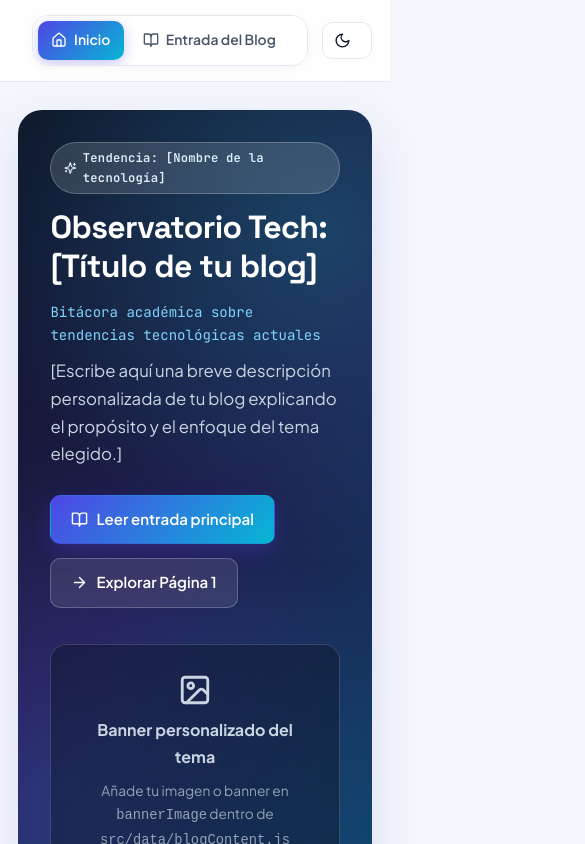
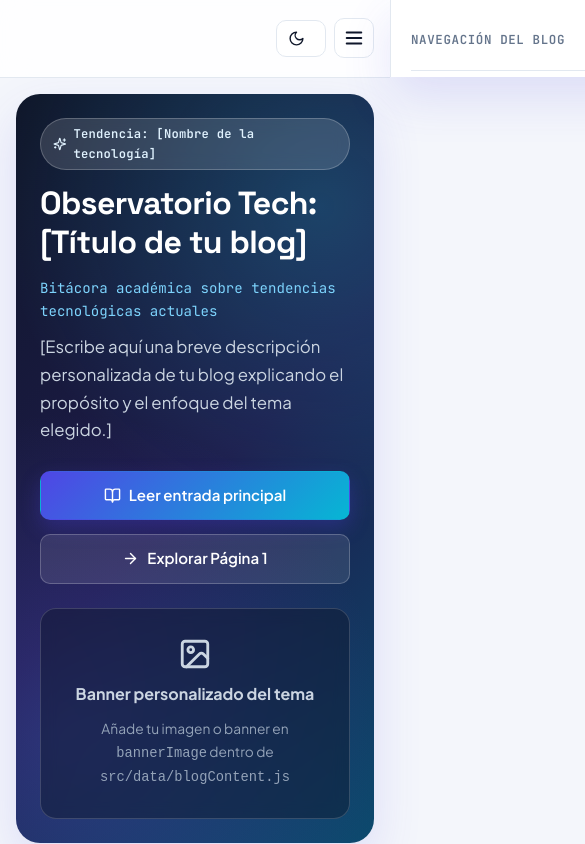
Before and after one commit to Camilin2718/Blog, a React (Vite) app: page / in a window 390 px wide. Shown: the top 844 px of the page, 585 px wide, since content can reach past the window. Built offline with nearby package versions, Linux system fonts and the light colour scheme.

Commit message:
feat: implementar cambios

```diff
--- a/src/components/organisms/Navbar.jsx
+++ b/src/components/organisms/Navbar.jsx
@@ -5,9 +5,11 @@ import {
   Cpu,
   Home,
   Layers,
+  Menu,
   Moon,
   Rocket,
   Sun,
+  X,
 } from 'lucide-react';
 import { Button, NavLinkItem } from '../atoms';
 
@@ -23,6 +25,24 @@ export function Navbar({ blogTitle, theme, onToggleTheme }) {
   const { pathname } = useLocation();
   const navRef = useRef(null);
   const [indicator, setIndicator] = useState({ left: 0, width: 0, ready: false });
+  const [mobileMenuOpen, setMobileMenuOpen] = useState(false);
+
+  // Cerrar el menú móvil al cambiar de ruta
+  useEffect(() => {
+    setMobileMenuOpen(false);
+  }, [pathname]);
+
+  // Bloquear el scroll del body cuando el menú móvil esté abierto
+  useEffect(() => {
+    if (mobileMenuOpen) {
+      document.body.style.overflow = 'hidden';
+    } else {
+      document.body.style.overflow = '';
+    }
+    return () => {
+      document.body.style.overflow = '';
+    };
+  }, [mobileMenuOpen]);
 
   const updateIndicator = () => {
     const navEl = navRef.current;
@@ -43,8 +63,6 @@ export function Navbar({ blogTitle, theme, onToggleTheme }) {
 
   useLayoutEffect(() => {
     updateIndicator();
-    const activeEl = navRef.current?.querySelector('.atom-nav-link--active');
-    activeEl?.scrollIntoView({ behavior: 'smooth', inline: 'nearest', block: 'nearest' });
   }, [pathname]);
 
   useEffect(() => {
@@ -60,7 +78,12 @@ export function Navbar({ blogTitle, theme, onToggleTheme }) {
           <span className="navbar__brand-text">{blogTitle}</span>
         </Link>
 
-        <nav ref={navRef} aria-label="Navegación principal del blog" className="navbar__links">
+        {/* Menú de escritorio horizontal */}
+        <nav
+          ref={navRef}
+          aria-label="Navegación principal de escritorio"
+          className="navbar__links navbar__links--desktop"
+        >
           <span
             aria-hidden="true"
             className="navbar__indicator"
@@ -89,6 +112,56 @@ export function Navbar({ blogTitle, theme, onToggleTheme }) {
             title={theme === 'dark' ? 'Cambiar a modo claro' : 'Cambiar a modo oscuro'}
             className="navbar__theme-btn"
           />
+
+          {/* Botón hamburguesa exclusivo para móvil */}
+          <button
+            type="button"
+            className="navbar__burger-btn"
+            onClick={() => setMobileMenuOpen((prev) => !prev)}
+            aria-label={mobileMenuOpen ? 'Cerrar menú' : 'Abrir menú'}
+            aria-expanded={mobileMenuOpen}
+          >
+            {mobileMenuOpen ? <X size={22} /> : <Menu size={22} />}
+          </button>
+        </div>
+      </div>
+
+      {/* Menú desplegable móvil */}
+      {mobileMenuOpen && (
+        <div
+          className="navbar__mobile-backdrop"
+          onClick={() => setMobileMenuOpen(false)}
+          aria-hidden="true"
+        />
+      )}
+
+      <div
+        className={`navbar__mobile-drawer ${
+          mobileMenuOpen ? 'navbar__mobile-drawer--open' : ''
+        }`}
+        aria-label="Menú móvil"
+      >
+        <div className="navbar__mobile-nav">
+          <div className="navbar__mobile-header">
+            <span className="navbar__mobile-tag">Navegación del Blog</span>
+            <button
+              type="button"
+              className="navbar__mobile-close-btn"
+              onClick={() => setMobileMenuOpen(false)}
+              aria-label="Cerrar menú"
+            >
+              <X size={20} />
+            </button>
+          </div>
+          {NAV_ITEMS.map((item) => (
+            <NavLinkItem
+              key={item.to}
+              to={item.to}
+              label={item.label}
+              icon={item.icon}
+              onClick={() => setMobileMenuOpen(false)}
+            />
+          ))}
         </div>
       </div>
     </header>
--- a/src/styles/global.css
+++ b/src/styles/global.css
@@ -104,7 +104,7 @@ img {
 
 @media (max-width: 640px) {
   .container {
-    padding: 0 1.15rem;
+    padding: 0 1rem;
   }
 }
 
@@ -330,6 +330,7 @@ img {
   padding: 0.65rem 0;
   background: var(--bg-glass);
   backdrop-filter: blur(14px);
+  -webkit-backdrop-filter: blur(14px);
   border-bottom: 1px solid var(--border-subtle);
 }
 
@@ -337,8 +338,8 @@ img {
   display: flex;
   align-items: center;
   justify-content: space-between;
-  gap: 1.5rem;
-  min-height: 60px;
+  gap: 1.25rem;
+  min-height: 56px;
 }
 
 .navbar__brand {
@@ -355,25 +356,6 @@ img {
   white-space: nowrap;
 }
 
-.navbar__logo {
-  width: 38px;
-  height: 38px;
-  flex-shrink: 0;
-  border-radius: 12px;
-  overflow: hidden;
-  display: grid;
-  place-items: center;
-  background: var(--accent-gradient);
-  color: #ffffff;
-  box-shadow: 0 6px 16px rgba(79, 70, 229, 0.28);
-}
-
-.navbar__logo-img {
-  width: 100%;
-  height: 100%;
-  object-fit: cover;
-}
-
 .navbar__links {
   position: relative;
   display: flex;
@@ -387,8 +369,10 @@ img {
   border: 1px solid var(--border-subtle);
   box-shadow: var(--shadow-sm);
   overflow-x: auto;
+  -webkit-overflow-scrolling: touch;
   scrollbar-width: none;
   -ms-overflow-style: none;
+  max-width: 100%;
 }
 
 .navbar__links::-webkit-scrollbar {
@@ -443,6 +427,151 @@ img {
 .atom-nav-link--active:hover {
   background: transparent;
   color: #ffffff;
+}
+
+.navbar__actions {
+  display: flex;
+  align-items: center;
+  gap: 0.5rem;
+  flex-shrink: 0;
+}
+
+.navbar__theme-btn {
+  padding: 0.58rem 0.72rem;
+}
+
+.navbar__burger-btn {
+  display: none;
+  align-items: center;
+  justify-content: center;
+  width: 40px;
+  height: 40px;
+  border-radius: var(--radius-sm);
+  background: var(--bg-surface);
+  border: 1px solid var(--border-subtle);
+  color: var(--text-primary);
+  cursor: pointer;
+  transition: background-color var(--transition-fast), border-color var(--transition-fast);
+}
+
+.navbar__burger-btn:hover {
+  background: var(--accent-soft);
+  color: var(--accent-primary);
+  border-color: var(--border-accent);
+}
+
+/* Telón de fondo oscuro para el menú móvil */
+.navbar__mobile-backdrop {
+  position: fixed;
+  inset: 0;
+  background: rgba(15, 23, 42, 0.6);
+  backdrop-filter: blur(4px);
+  -webkit-backdrop-filter: blur(4px);
+  z-index: 90;
+  animation: fadeIn 200ms ease forwards;
+}
+
+@keyframes fadeIn {
+  from { opacity: 0; }
+  to { opacity: 1; }
+}
+
+/* Panel desplegable móvil */
+.navbar__mobile-drawer {
+  display: none;
+}
+
+@media (max-width: 1024px) {
+  .navbar__links--desktop {
+    display: none !important;
+  }
+
+  .navbar__burger-btn {
+    display: inline-flex !important;
+  }
+
+  .navbar__brand-text {
+    max-width: 260px;
+    overflow: hidden;
+    text-overflow: ellipsis;
+  }
+
+  .navbar__mobile-drawer {
+    display: block;
+    position: fixed;
+    top: 0;
+    right: 0;
+    bottom: 0;
+    width: min(320px, 85vw);
+    background: var(--bg-surface);
+    border-left: 1px solid var(--border-subtle);
+    box-shadow: var(--shadow-lg);
+    z-index: 100;
+    transform: translateX(100%);
+    transition: transform 300ms cubic-bezier(0.22, 1, 0.36, 1);
+    padding: 1.5rem 1.25rem;
+    overflow-y: auto;
+  }
+
+  .navbar__mobile-drawer--open {
+    transform: translateX(0);
+  }
+
+  .navbar__mobile-header {
+    display: flex;
+    align-items: center;
+    justify-content: space-between;
+    padding-bottom: 0.85rem;
+    margin-bottom: 0.85rem;
+    border-bottom: 1px solid var(--border-subtle);
+  }
+
+  .navbar__mobile-close-btn {
+    display: inline-flex;
+    align-items: center;
+    justify-content: center;
+    width: 32px;
+    height: 32px;
+    border-radius: var(--radius-sm);
+    background: var(--bg-surface-alt);
+    border: 1px solid var(--border-subtle);
+    color: var(--text-primary);
+    cursor: pointer;
+  }
+
+  .navbar__mobile-tag {
+    font-family: var(--font-mono);
+    font-size: 0.78rem;
+    font-weight: 600;
+    text-transform: uppercase;
+    letter-spacing: 0.05em;
+    color: var(--text-muted);
+  }
+
+  .navbar__mobile-nav {
+    display: flex;
+    flex-direction: column;
+    gap: 0.5rem;
+  }
+
+  .navbar__mobile-nav .atom-nav-link {
+    display: flex;
+    align-items: center;
+    gap: 0.75rem;
+    padding: 0.85rem 1rem;
+    border-radius: var(--radius-sm);
+    font-size: 0.96rem;
+    color: var(--text-primary);
+    background: var(--bg-page);
+    border: 1px solid var(--border-subtle);
+  }
+
+  .navbar__mobile-nav .atom-nav-link--active {
+    background: var(--accent-gradient);
+    color: #ffffff;
+    border-color: transparent;
+    box-shadow: 0 4px 12px rgba(79, 70, 229, 0.3);
+  }
 }
 
 /* Page Route Transitions */
@@ -533,7 +662,7 @@ img {
   overflow: hidden;
   background: var(--bg-hero);
   color: #f8fafc;
-  padding: clamp(2rem, 5vw, 3.75rem);
+  padding: clamp(1.5rem, 4vw, 3.5rem);
   box-shadow: var(--shadow-lg);
 }
 
@@ -542,7 +671,7 @@ img {
   z-index: 2;
   display: grid;
   grid-template-columns: 1.25fr 0.95fr;
-  gap: 2.25rem;
+  gap: 2rem;
   align-items: center;
 }
 
@@ -557,6 +686,7 @@ img {
 .hero-banner__title {
   color: #ffffff;
   margin: 0.9rem 0 1rem;
+  word-break: break-word;
 }
 
 .hero-banner__description {
@@ -599,14 +729,34 @@ img {
 }
 
 @media (max-width: 860px) {
+  .hero-banner {
+    margin-top: 1rem;
+    padding: 1.5rem;
+  }
+
   .hero-banner__grid {
     grid-template-columns: 1fr;
+    gap: 1.5rem;
+  }
+
+  .hero-banner__actions {
+    flex-direction: column;
+  }
+
+  .hero-banner__actions .atom-btn {
+    width: 100%;
   }
 }
 
 /* Page Header Molecule */
 .page-header {
   padding: 2.5rem 0 1.75rem;
+}
+
+@media (max-width: 640px) {
+  .page-header {
+    padding: 1.5rem 0 1rem;
+  }
 }
 
 .page-header__top {
@@ -627,6 +777,12 @@ img {
 /* Grids & Sections */
 .section-block {
   margin-top: 2.25rem;
+}
+
+@media (max-width: 640px) {
+  .section-block {
+    margin-top: 1.5rem;
+  }
 }
 
 .section-header {
@@ -654,6 +810,7 @@ img {
   .grid-2,
   .grid-3 {
     grid-template-columns: 1fr;
+    gap: 1rem;
   }
 }
 
@@ -695,6 +852,15 @@ img {
   border: 1px solid var(--border-subtle);
   font-size: 0.9rem;
   color: var(--text-secondary);
+}
+
+@media (max-width: 640px) {
+  .author-meta {
+    flex-direction: column;
+    align-items: flex-start;
+    gap: 0.6rem;
+    padding: 0.85rem 1rem;
+  }
 }
 
 .author-meta__item {
@@ -779,6 +945,24 @@ img {
   margin-bottom: 1.25rem;
 }
 
+@media (max-width: 640px) {
+  .tabs-bar {
+    display: flex;
+    overflow-x: auto;
+    flex-wrap: nowrap;
+    -webkit-overflow-scrolling: touch;
+    width: 100%;
+    scrollbar-width: none;
+  }
+  .tabs-bar::-webkit-scrollbar {
+    display: none;
+  }
+  .tab-btn {
+    white-space: nowrap;
+    flex-shrink: 0;
+  }
+}
+
 .tab-btn {
   display: inline-flex;
   align-items: center;
@@ -817,3 +1001,15 @@ img {
   color: var(--text-muted);
   font-size: 0.9rem;
 }
+
+@media (max-width: 640px) {
+  .footer {
+    padding: 1.5rem 0;
+  }
+
+  .footer__inner {
+    flex-direction: column;
+    align-items: flex-start;
+    gap: 1.25rem;
+  }
+}
```
